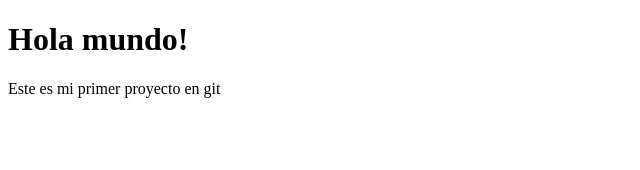
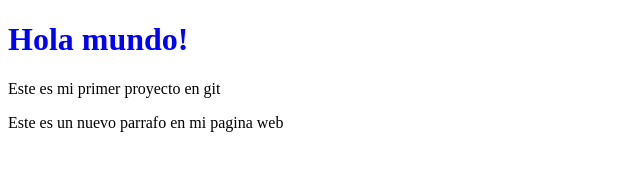
Before and after one commit to GonzaloArigos/DemoClase10, a plain HTML site: page index.html in a window 1280 px wide. Shown: the whole page, without its empty margins (0-640 px from the left). Drawn offline with Linux system fonts and the light colour scheme.

Commit message:
Se modifica el titulo de la pagina en azul y se agrega un parrafo a la misma

```diff
--- a/index.html
+++ b/index.html
@@ -6,7 +6,8 @@
     <title>Document</title>
 </head>
 <body>
-    <h1>Hola mundo!</h1>
+    <h1 style="color:blue">Hola mundo!</h1>
     <p>Este es mi primer proyecto en git</p>
+    <p>Este es un nuevo parrafo en mi pagina web</p>
 </body>
 </html>
```
